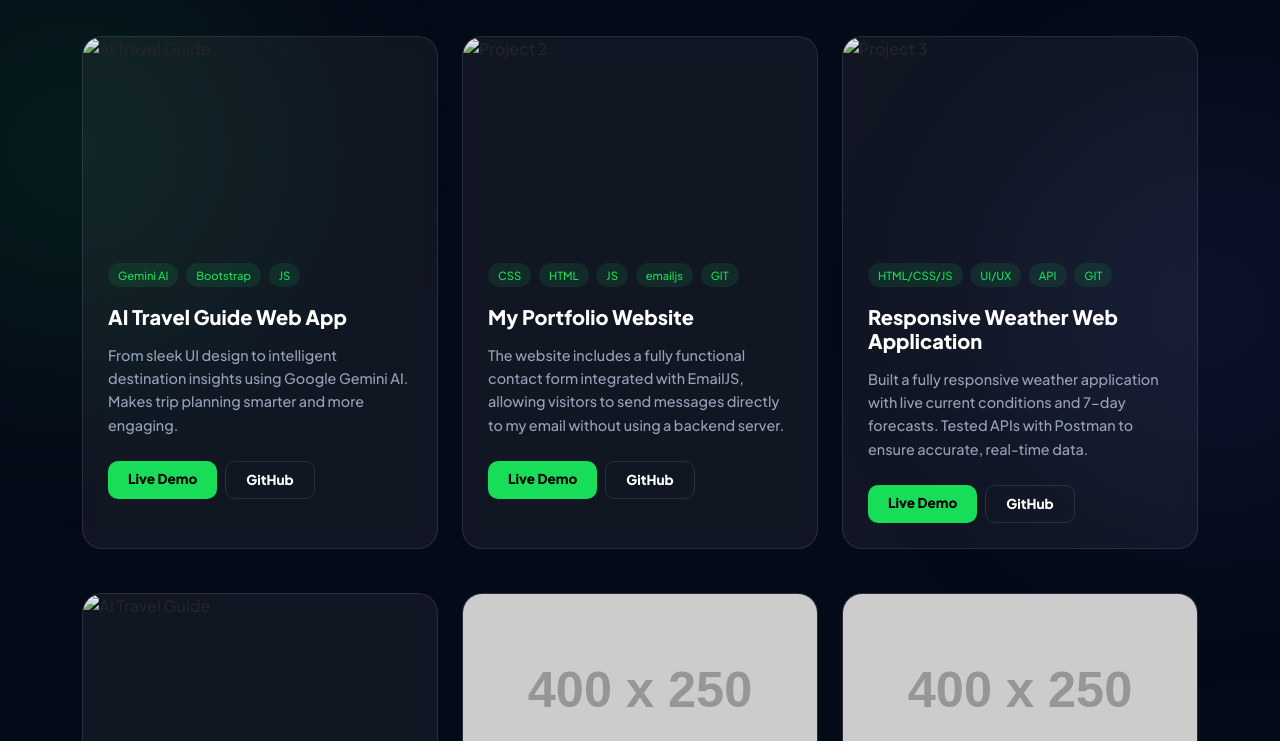
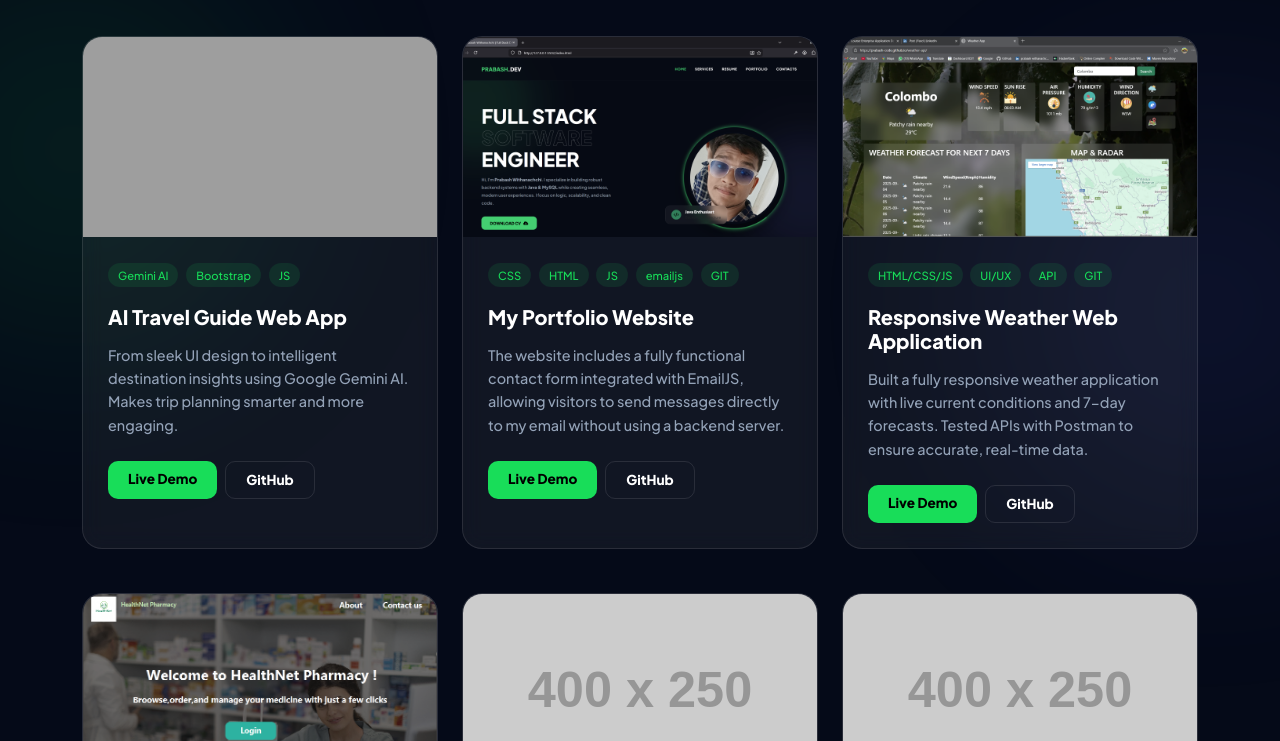
Before and after one commit to prabash-code/myPortFolio, a plain HTML site: page portfolio.html in a window 1280 px wide. Shown: the part 211-952 px from the top of the page. Drawn offline with nearby package versions, Linux system fonts and the light colour scheme; the site is published under a folder, as on GitHub Pages, so addresses that start at the root find nothing; placeholder pictures from the web are drawn by us.

Commit message:
make image showing issue

```diff
--- a/portfolio.html
+++ b/portfolio.html
@@ -152,7 +152,7 @@
 
             <div class="col-12 col-md-6 col-lg-4" data-aos="fade-up" data-aos-delay="100">
                 <div class="card">
-                    <img src="/img/frist-project.png" class="card-img-top" alt="AI Travel Guide">
+                    <img src="./img/frist-project.png" class="card-img-top" alt="AI Travel Guide">
                     <div class="card-body">
                         <div class="mb-2">
                             <span class="tech-badge">Gemini AI</span>
@@ -171,7 +171,7 @@
 <!-- 2nd card -->
             <div class="col-12 col-md-6 col-lg-4" data-aos="fade-up" data-aos-delay="200">
                 <div class="card">
-                    <img src="/img/portfolio.png" class="card-img-top" alt="Project 2">
+                    <img src="./img/portfolio.png" class="card-img-top" alt="Project 2">
                     <div class="card-body">
                         <div class="mb-2">
                             <span class="tech-badge">CSS</span>
@@ -193,7 +193,7 @@
             <!-- 3rd card -->
             <div class="col-12 col-md-6 col-lg-4" data-aos="fade-up" data-aos-delay="300">
                 <div class="card">
-                    <img src="/img/weather1.png" class="card-img-top" alt="Project 3">
+                    <img src="./img/weather1.png" class="card-img-top" alt="Project 3">
                     <div class="card-body">
                         <div class="mb-2">
                             <span class="tech-badge">HTML/CSS/JS</span>
@@ -218,7 +218,7 @@
 
             <div class="col-12 col-md-6 col-lg-4" data-aos="fade-up" data-aos-delay="100">
                 <div class="card">
-                    <img src="/img/healthNet.png" class="card-img-top" alt="AI Travel Guide">
+                    <img src="./img/healthNet.png" class="card-img-top" alt="AI Travel Guide">
                     <div class="card-body">
                         <div class="mb-2">
                             <span class="tech-badge">JavaFX </span>
```
Also changed, not shown: index.html (+1 -1 lines).
